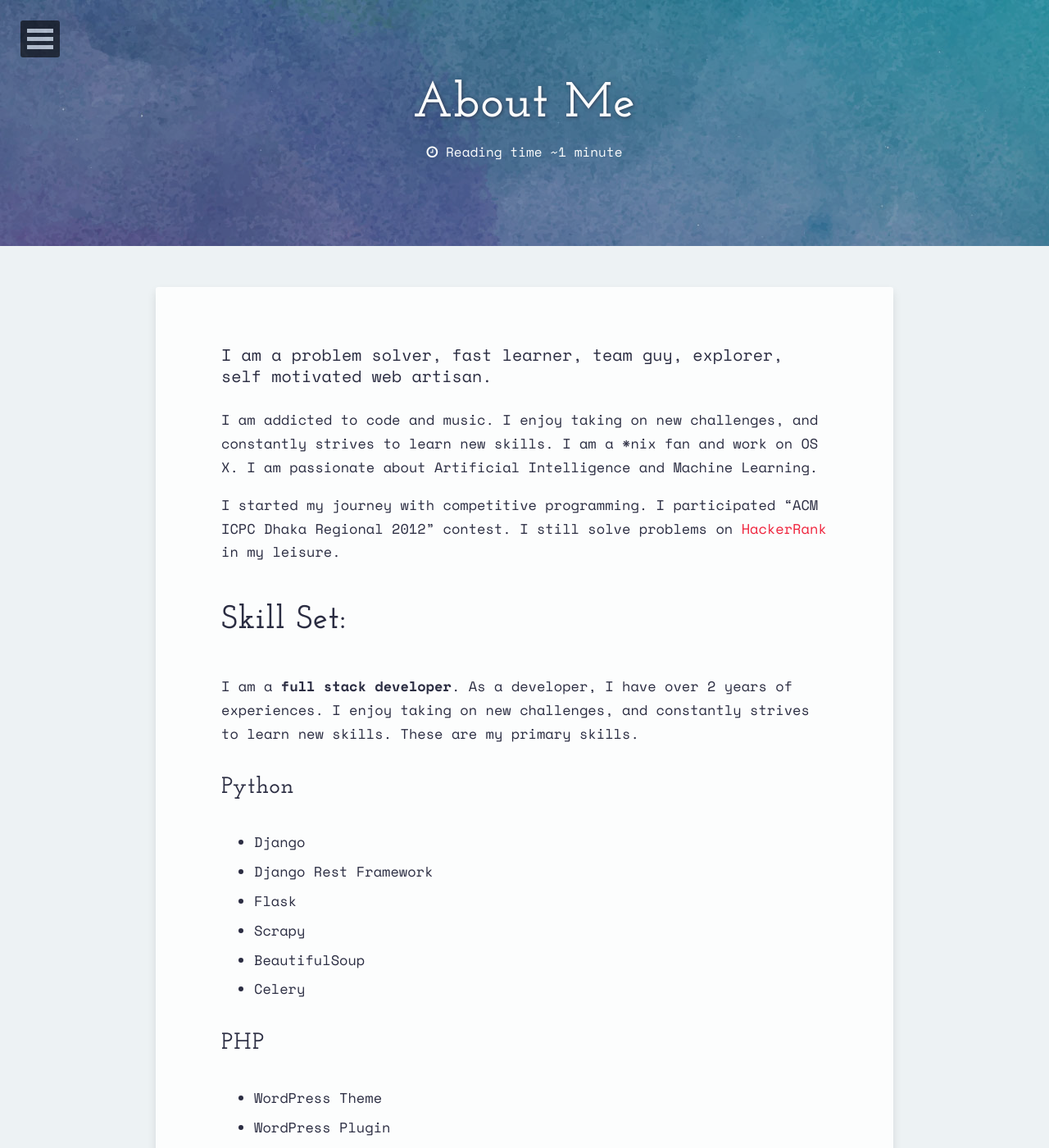
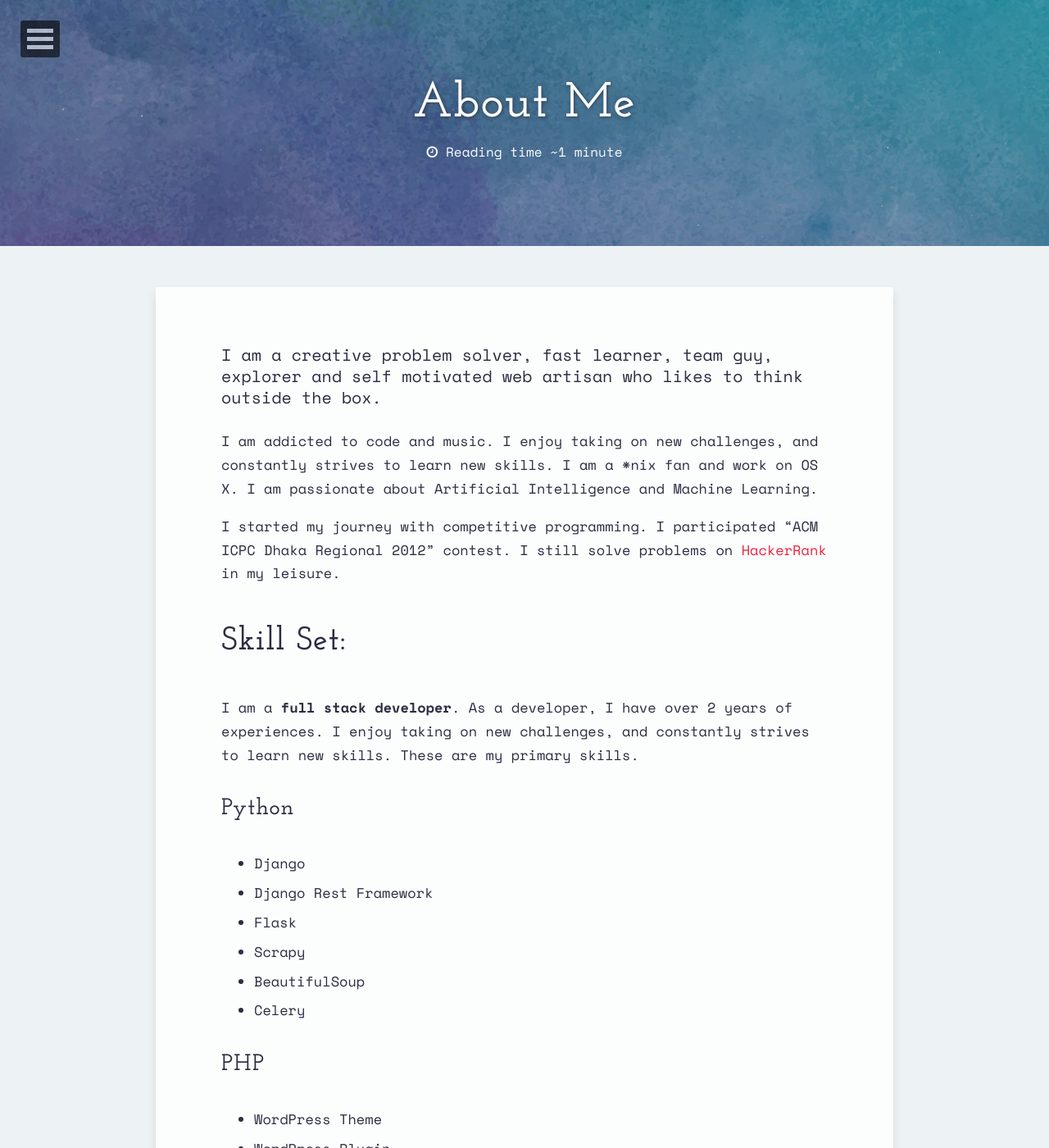
Before and after one commit to shopnilsazal/shopnilsazal.github.io, a Jekyll site: the page built from about/index.md, in a window 1280 px wide and 1400 px high. Shown: the whole window at 82% size. Built offline with Jekyll 4.4.1, drawn with Linux system fonts in a browser that asks for light colours; nearby versions of some CDN libraries; some of the changed text lies outside the part shown.

Commit message:
About Page updated

```diff
--- a/about/index.md
+++ b/about/index.md
@@ -7,7 +7,7 @@ comments: false
 modified: 2016-10-29
 ---
 
-I am a problem solver, fast learner, team guy, explorer, self motivated web artisan.
+I am a creative problem solver, fast learner, team guy, explorer and self motivated web artisan who likes to think outside the box.
 
 I am addicted to code and music. I enjoy taking on new challenges, and constantly strives to learn new skills. I am a *nix fan and work on OS X. I am passionate about Artificial Intelligence and Machine Learning.
 
```
Also changed, not shown: other parts of about/index.md (+1 -1 lines).
